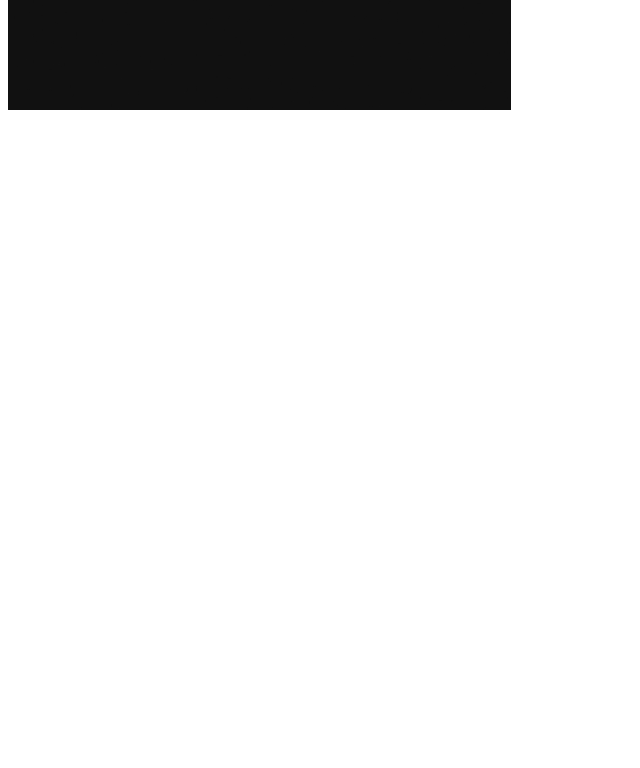
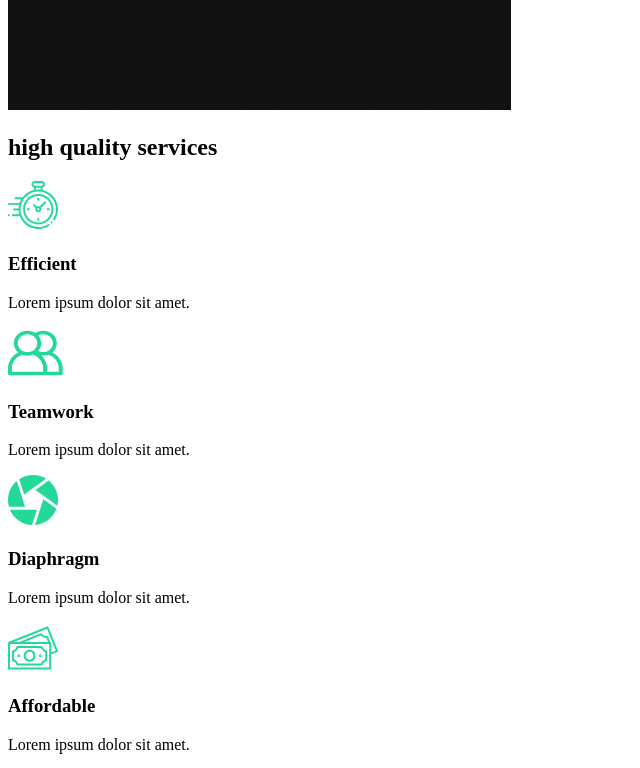
Before and after one commit to Anand-Velpuri/Capture, a React (Create React App) app: page / in a window 1280 px wide. Shown: the part 860-1628 px from the top of the page, without its empty margins (0-640 px from the left). Before the commit the page ends 982 px from the top, so only its background shows below. Built offline with nearby package versions, Linux system fonts and the light colour scheme.

Commit message:
3.Services Section

```diff
--- /dev/null
+++ b/src/components/ServicesSection.js
@@ -0,0 +1,55 @@
+import React from "react";
+import clock from "../img/clock.svg";
+import diaphragm from "../img/diaphragm.svg";
+import money from "../img/money.svg";
+import teamwork from "../img/teamwork.svg";
+import home2 from "../img/home2.png";
+
+const ServicesSection = () => {
+    return (
+        <div className="services">
+            <div className="description">
+                <h2>high <span>quality</span> services</h2>
+                <div className="cards">
+                    <div className="card">
+                        <div className="icon">
+                            <img src={clock} alt="Clock" />
+                            <h3>Efficient</h3>
+                        </div>
+                        <p>Lorem ipsum dolor sit amet.</p>
+                    </div>
+
+                    <div className="card">
+                        <div className="icon">
+                            <img src={teamwork} alt="TeamWork" />
+                            <h3>Teamwork</h3>
+                        </div>
+                        <p>Lorem ipsum dolor sit amet.</p>
+                    </div>
+
+                    <div className="card">
+                        <div className="icon">
+                            <img src={diaphragm} alt="Diaphragm" />
+                            <h3>Diaphragm</h3>
+                        </div>
+                        <p>Lorem ipsum dolor sit amet.</p>
+                    </div>
+
+                    <div className="card">
+                        <div className="icon">
+                            <img src={money} alt="Money" />
+                            <h3>Affordable</h3>
+                        </div>
+                        <p>Lorem ipsum dolor sit amet.</p>
+                    </div>
+                </div>
+            </div>
+
+            <div className="image">
+                <img src={home2} alt="" />
+            </div>
+        </div>
+    )
+}
+
+export default ServicesSection;
--- a/src/pages/AboutUs.js
+++ b/src/pages/AboutUs.js
@@ -1,9 +1,13 @@
 import React from "react";
 import AboutSection from "../components/AboutSection";
+import ServicesSection from "../components/ServicesSection";
 
 const AboutUs = () => {
     return (
-        <AboutSection />
+        <>
+            <AboutSection />
+            <ServicesSection />
+        </>
     )
 }
 
```
